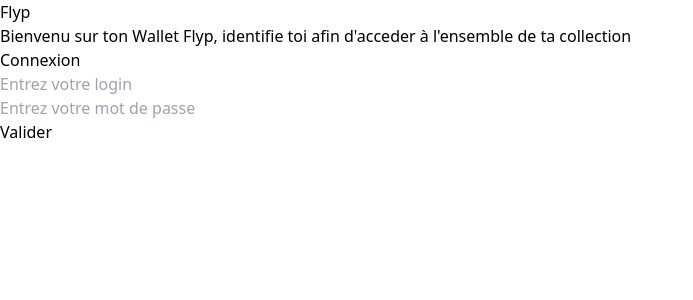
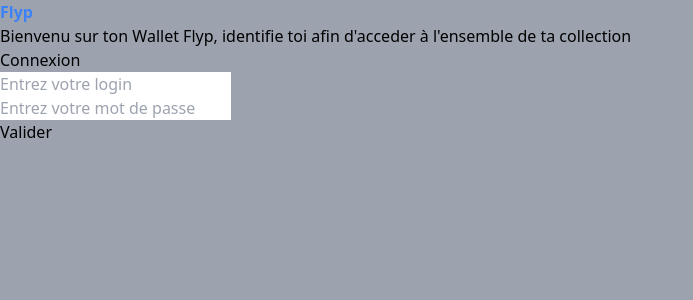
Before and after one commit to Pablohassan/WCS-Project3-Flyp, a React (Vite) app in the folder frontend/: page / in a window 1280 px wide. Shown: the top 300 px of the page, without its empty margins (0-693 px from the left). Built offline with nearby package versions, Linux system fonts and the light colour scheme.

Commit message:
tailwin (#2)

```diff
--- a/frontend/package.json
+++ b/frontend/package.json
@@ -18,6 +18,7 @@
   },
   "devDependencies": {
     "@vitejs/plugin-react": "^1.0.7",
+    "autoprefixer": "^10.4.7",
     "eslint": "^8.11.0",
     "eslint-config-airbnb": "^19.0.4",
     "eslint-config-prettier": "^8.5.0",
@@ -28,6 +29,7 @@
     "eslint-plugin-react": "^7.29.4",
     "eslint-plugin-react-hooks": "^4.3.0",
     "husky": "^7.0.0",
+    "postcss": "^8.4.14",
     "prettier": "^2.5.1",
     "tailwindcss": "^3.0.24",
     "vite": "^2.8.0"
--- /dev/null
+++ b/frontend/postcss.config.js
@@ -0,0 +1,6 @@
+module.exports = {
+  plugins: {
+    tailwindcss: {},
+    autoprefixer: {},
+  },
+}
--- a/frontend/tailwind.config.js
+++ b/frontend/tailwind.config.js
@@ -1,7 +1,10 @@
 module.exports = {
-  content: ["./index.html", "./src/**/*.{html,js}"],
+  content: [
+    "./index.html",
+    "./src/**/*.{vue,js,ts,jsx,tsx}",
+  ],
   theme: {
     extend: {},
   },
   plugins: [],
-};
+}
--- a/package.json
+++ b/package.json
@@ -15,9 +15,9 @@
   "author": "Wild Code School",
   "license": "ISC",
   "devDependencies": {
+    "autoprefixer": "^10.4.7",
     "concurrently": "^7.0.0",
-    "husky": "^7.0.0",
-    "tailwindcss": "^3.0.24"
+    "husky": "^7.0.0"
   },
   "dependencies": {
     "argon2": "^0.28.5",
```
Also changed, not shown: 2 other files (tests, documents, lock files or other folders).
